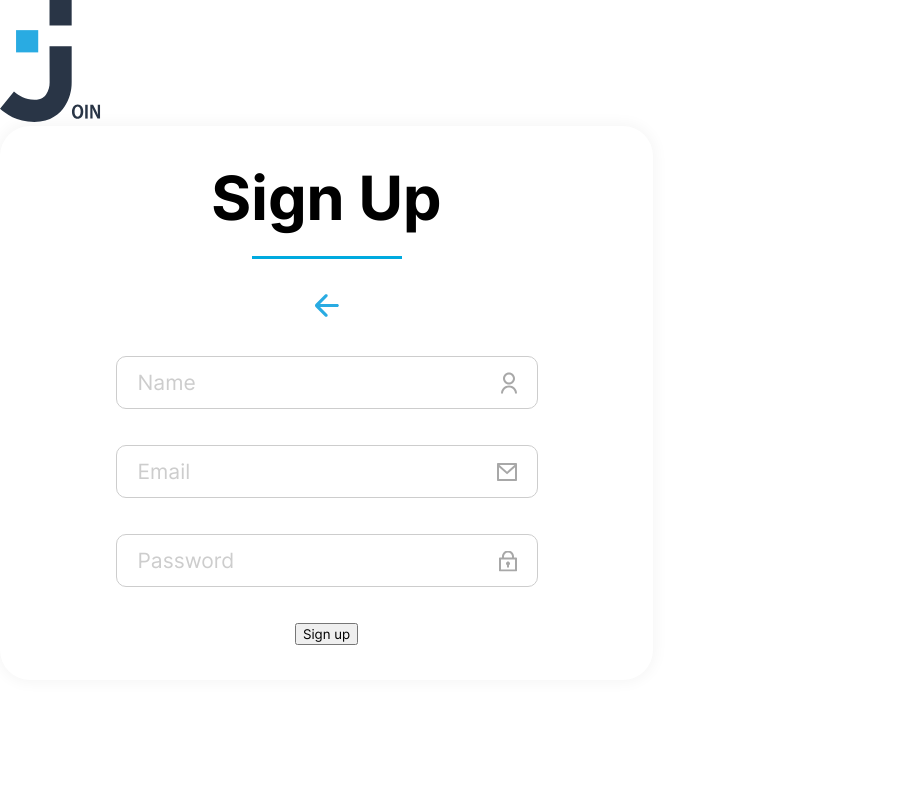
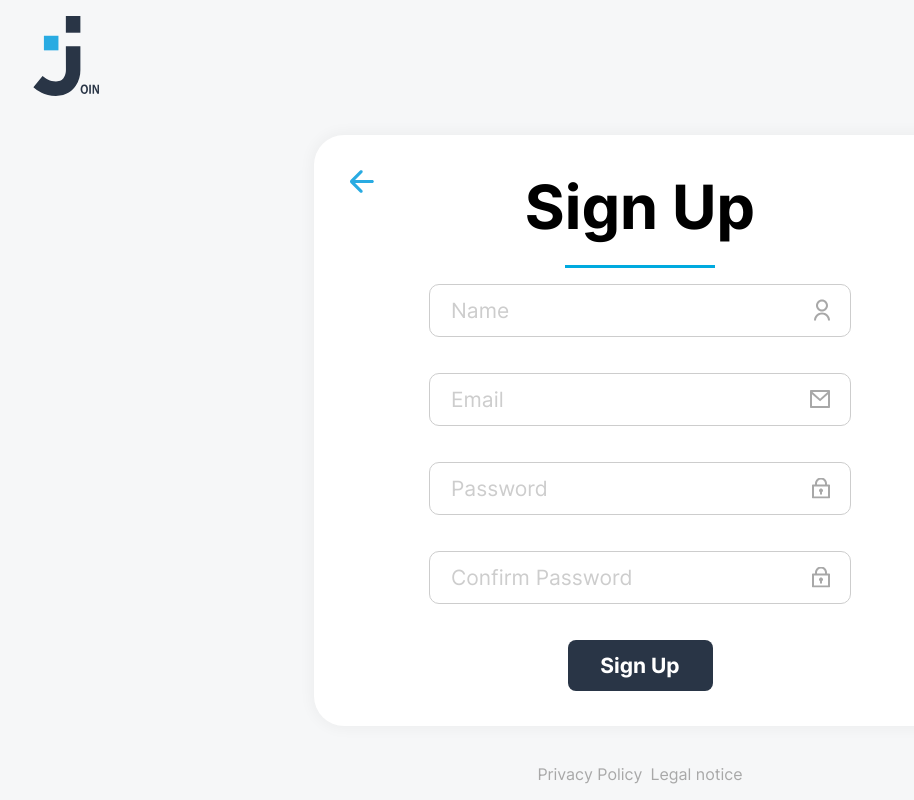
Before and after one commit to BayerTobias/join-frontend-angular17, an Angular app: page /sign-up in a window 1280 px wide. Shown: the whole page, without its empty margins (0-914 px from the left). Built offline with nearby package versions, Linux system fonts and the light colour scheme.

Commit message:
sign up html css and TS form build

```diff
--- a/src/app/auth/components/auth-base/auth-base.component.scss
+++ b/src/app/auth/components/auth-base/auth-base.component.scss
@@ -14,15 +14,19 @@ section {
 
 header {
   @include dFlex($jc: space-between);
-  padding: 0 16px;
+  padding: 16px 16px 0 16px;
   width: 100%;
 
-  #openImg {
-    scale: 0.8;
+  .logo-wrapper {
+    height: 90px;
 
     @media screen and (max-height: 830px) {
       height: 10vh;
       margin: 0 !important;
+    }
+
+    #openImg {
+      height: 100%;
     }
   }
 }
@@ -47,6 +51,7 @@ header {
 }
 
 .mobile {
+  gap: 16px;
   @media screen and (min-width: 850px) {
     display: none;
   }
--- a/src/app/auth/components/login/login.component.html
+++ b/src/app/auth/components/login/login.component.html
@@ -14,7 +14,7 @@
           placeholder="Username"
           formControlName="username"
         />
-        <img src="./assets/img/icons/login-email.svg" alt="" />
+        <img src="./assets/img/icons/sign-up-name.svg" alt="" />
         <div id="errorTagEmail" class="error-msg d-none">
           This user doesn't exists.
         </div>
--- a/src/app/auth/components/login/login.component.scss
+++ b/src/app/auth/components/login/login.component.scss
@@ -15,6 +15,9 @@ main {
   @media screen and (max-width: 850px) {
     width: 90%;
     min-width: 0;
+  }
+
+  @media (max-height: 830px) {
     gap: 16px;
   }
 
--- a/src/app/auth/components/sign-up/sign-up.component.html
+++ b/src/app/auth/components/sign-up/sign-up.component.html
@@ -1,33 +1,4 @@
-<section class="wrapper">
-  <svg
-    id="openImg"
-    class="logo-animation"
-    width="101"
-    height="122"
-    viewBox="0 0 101 122"
-    fill="none"
-    xmlns="http://www.w3.org/2000/svg"
-  >
-    <path
-      d="M38.2137 30.1318H16.0559V52.3884H38.2137V30.1318Z"
-      fill="#29ABE2"
-    />
-    <path d="M71.672 0H49.5142V25.4923H71.672V0Z" fill="#293546" />
-    <path
-      d="M49.5142 46.2251H71.6721V82.1779C71.7733 90.8292 69.3112 99.3153 64.5986 106.557C59.9455 113.594 50.963 121.966 34.3446 121.966C16.2434 121.966 5.69286 113.406 0 108.715L13.9765 91.4743C19.533 96.0112 24.885 99.7435 34.4299 99.7435C41.6567 99.7435 44.5372 96.7988 46.2247 94.2307C48.5186 90.6637 49.7052 86.4923 49.6335 82.2464L49.5142 46.2251Z"
-      fill="#293546"
-    />
-    <path
-      d="M83.2795 111.522C83.2795 116.265 80.8762 118.815 77.5184 118.815C74.1606 118.815 71.9619 115.785 71.9619 111.762C71.9619 107.739 74.2288 104.554 77.7059 104.554C81.183 104.554 83.2795 107.687 83.2795 111.522ZM74.5356 111.711C74.5356 114.57 75.6776 116.675 77.6377 116.675C79.5978 116.675 80.7057 114.45 80.7057 111.539C80.7057 108.988 79.6831 106.592 77.6377 106.592C75.5924 106.592 74.5356 108.903 74.5356 111.711Z"
-      fill="#293546"
-    />
-    <path d="M87.6768 104.76V118.593H85.2224V104.76H87.6768Z" fill="#293546" />
-    <path
-      d="M90.3357 118.593V104.76H93.0628L95.9945 110.461C96.7492 111.952 97.4206 113.483 98.0057 115.049V115.049C97.8523 113.337 97.7841 111.368 97.7841 109.177V104.76H100.034V118.593H97.4944L94.5286 112.772C93.7434 111.243 93.0435 109.671 92.4322 108.064V108.064C92.4322 109.776 92.5515 111.711 92.5515 114.09V118.576L90.3357 118.593Z"
-      fill="#293546"
-    />
-  </svg>
-
+<app-auth-base>
   <main class="login-modal sign-up-modal">
     <h1>Sign Up</h1>
 
@@ -40,12 +11,16 @@
       />
     </a>
 
-    <form class="user-form" onsubmit="registerUser(); return false;">
+    <form
+      [formGroup]="signUpForm"
+      class="user-form"
+      id="login-form"
+      (ngSubmit)="signUp()"
+    >
       <div class="input-wrapper">
         <input
-          id="username"
           required
-          autocomplete="additional-name"
+          formControlName="username"
           type="text"
           placeholder="Name"
         />
@@ -53,9 +28,8 @@
       </div>
       <div class="input-wrapper">
         <input
-          id="email"
           required
-          autocomplete="email"
+          formControlName="email"
           type="email"
           placeholder="Email"
         />
@@ -66,22 +40,73 @@
       </div>
       <div class="input-wrapper">
         <input
-          id="loginPw"
-          onkeyup="onPasswordInput()"
+          formControlName="password"
           required
-          type="password"
+          [type]="passwordIsHidden ? 'password' : 'text'"
           placeholder="Password"
         />
+        @if (password?.value.length > 0 && !passwordIsHidden) {
+        <img
+          (click)="togglePasswordVisibility()"
+          src="./assets/img/icons/login-password-show.svg"
+          alt=""
+          [style.cursor]="'pointer'"
+        />
+        } @else if (password?.value.length > 0) {
+        <img
+          (click)="togglePasswordVisibility()"
+          src="./assets/img/icons/login-password-hidden.svg"
+          alt=""
+          [style.cursor]="'pointer'"
+        />
+        }@else {
         <img
           id="loginPwImg"
-          onclick="togglePasswordVisibility()"
-          src="assets/img/icons/login-password.svg"
+          src="./assets/img/icons/login-password.svg"
           alt=""
         />
+        }
+      </div>
+      <div class="input-wrapper">
+        <input
+          formControlName="passwordRepeat"
+          required
+          [type]="passwordRepeatIsHidden ? 'password' : 'text'"
+          placeholder="Confirm Password"
+        />
+        @if (passwordRepeat?.value.length > 0 && !passwordRepeatIsHidden) {
+        <img
+          (click)="togglePasswordRepeatVisibility()"
+          src="./assets/img/icons/login-password-show.svg"
+          alt=""
+          [style.cursor]="'pointer'"
+        />
+        } @else if (passwordRepeat?.value.length > 0) {
+        <img
+          (click)="togglePasswordRepeatVisibility()"
+          src="./assets/img/icons/login-password-hidden.svg"
+          alt=""
+          [style.cursor]="'pointer'"
+        />
+        }@else {
+        <img
+          id="loginPwImg"
+          src="./assets/img/icons/login-password.svg"
+          alt=""
+        />
+        }
       </div>
       <div class="btn-container">
-        <button id="registerBtn" class="button-wo-icon">Sign up</button>
+        <app-button-wo-icon
+          [colorStyle]="'main-color-style'"
+          [fontSize]="buttonFontSize"
+          [fontWeight]="'700'"
+          [content]="'Sign Up'"
+          [height]="buttonHeight"
+          [width]="buttonWidth"
+          [type]="'submit'"
+        ></app-button-wo-icon>
       </div>
     </form>
   </main>
-</section>
+</app-auth-base>
--- a/src/app/auth/components/sign-up/sign-up.component.scss
+++ b/src/app/auth/components/sign-up/sign-up.component.scss
@@ -1,2 +1,11 @@
 @import "./../../../../styles.scss";
 @import "./../login/login.component.scss";
+
+main {
+  position: relative;
+}
+a {
+  position: absolute;
+  left: 35px;
+  top: 35px;
+}
--- a/src/app/auth/components/sign-up/sign-up.component.ts
+++ b/src/app/auth/components/sign-up/sign-up.component.ts
@@ -1,12 +1,94 @@
-import { Component } from '@angular/core';
+import { Component, HostListener } from '@angular/core';
+import { AuthBaseComponent } from '../auth-base/auth-base.component';
+import { ButtonWoIconComponent } from '../../../shared/components/button-wo-icon/button-wo-icon.component';
+import {
+  FormBuilder,
+  FormGroup,
+  FormsModule,
+  ReactiveFormsModule,
+  Validators,
+} from '@angular/forms';
+import { Router } from '@angular/router';
+import { AuthService } from '../../services/auth.service';
 
 @Component({
   selector: 'app-sign-up',
   standalone: true,
-  imports: [],
+  imports: [
+    AuthBaseComponent,
+    ButtonWoIconComponent,
+    FormsModule,
+    ReactiveFormsModule,
+  ],
   templateUrl: './sign-up.component.html',
-  styleUrl: './sign-up.component.scss'
+  styleUrl: './sign-up.component.scss',
 })
 export class SignUpComponent {
+  signUpForm: FormGroup;
+  buttonWidth: string = '145px';
+  buttonHeight: string = '51px';
+  buttonFontSize: string = '21px';
 
+  passwordIsHidden: boolean = true;
+  passwordRepeatIsHidden: boolean = true;
+
+  constructor(
+    private fb: FormBuilder,
+    private router: Router,
+    private auth: AuthService
+  ) {
+    this.signUpForm = this.fb.group({
+      username: ['', Validators.required],
+      email: ['', [Validators.required, Validators.email]],
+      password: ['', Validators.required],
+      passwordRepeat: ['', Validators.required],
+    });
+  }
+
+  @HostListener('window:resize', ['$event'])
+  onResize(event: Event) {
+    this.updateButtonSize();
+  }
+
+  updateButtonSize() {
+    const width = window.innerWidth;
+
+    if (width < 850) {
+      this.buttonFontSize = '16px';
+      this.buttonHeight = '45px';
+      this.buttonWidth = '200px';
+    } else {
+      this.buttonFontSize = '21px';
+      this.buttonHeight = '51px';
+      this.buttonWidth = '145px';
+    }
+  }
+
+  get username() {
+    return this.signUpForm.get('username');
+  }
+
+  get email() {
+    return this.signUpForm.get('email');
+  }
+
+  get password() {
+    return this.signUpForm.get('password');
+  }
+
+  get passwordRepeat() {
+    return this.signUpForm.get('passwordRepeat');
+  }
+
+  togglePasswordVisibility() {
+    this.passwordIsHidden = !this.passwordIsHidden;
+  }
+
+  togglePasswordRepeatVisibility() {
+    this.passwordRepeatIsHidden = !this.passwordRepeatIsHidden;
+  }
+
+  signUp() {
+    console.log(this.signUpForm.value);
+  }
 }
--- a/src/app/shared/components/button-wo-icon/button-wo-icon.component.html
+++ b/src/app/shared/components/button-wo-icon/button-wo-icon.component.html
@@ -1,3 +1,3 @@
-<button [ngClass]="colorStyle" [ngStyle]="getStyle()">
+<button [type]="type" [ngClass]="colorStyle" [ngStyle]="getStyle()">
   {{ content }}
 </button>
--- a/src/app/shared/components/button-wo-icon/button-wo-icon.component.ts
+++ b/src/app/shared/components/button-wo-icon/button-wo-icon.component.ts
@@ -15,6 +15,7 @@ export class ButtonWoIconComponent {
   @Input() width: string = '';
   @Input() fontSize: string = '16px';
   @Input() fontWeight: string = '';
+  @Input() type: string = 'button';
 
   getStyle(): any {
     return {
--- a/src/styles.scss
+++ b/src/styles.scss
@@ -8,7 +8,6 @@ body,
 html {
   width: 100vw;
   width: 100svw;
-
   min-height: 100vh;
   min-height: 100svh;
 
```
